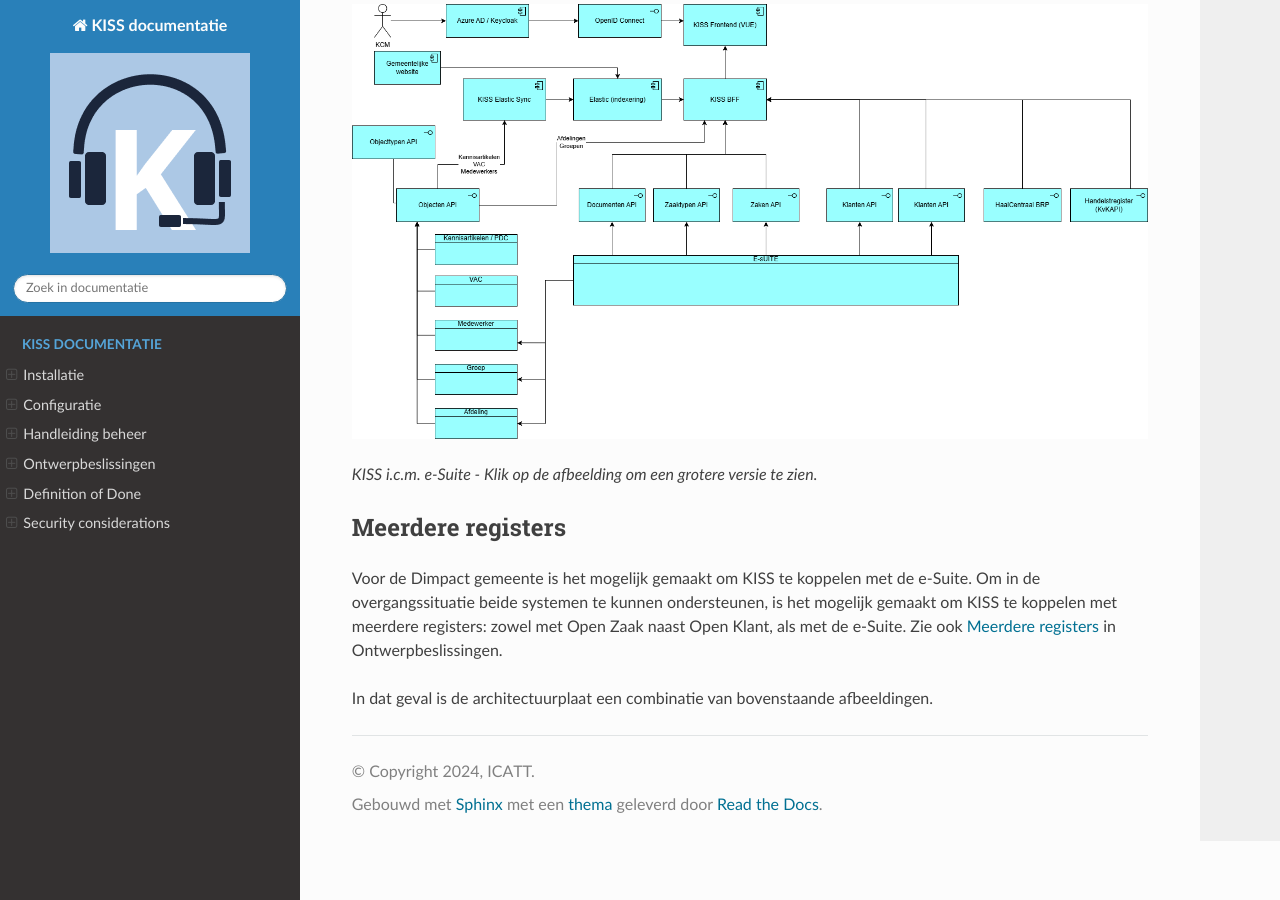
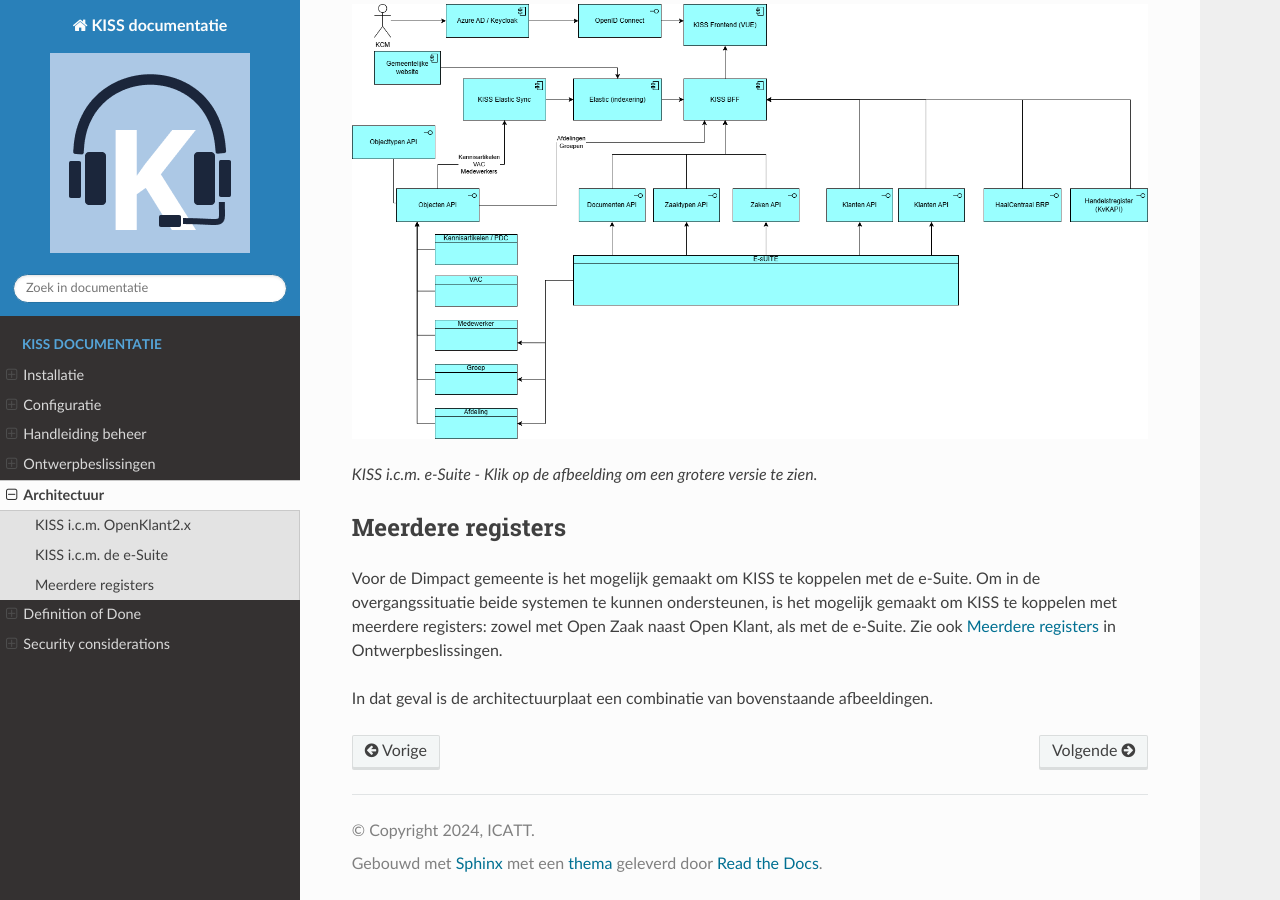
Before and after one commit to Klantinteractie-Servicesysteem/.github, a Sphinx documentation site: the page built from docs/architectuur/Architectuur.md, in a window 1280 px wide and 900 px high, scrolled down 765 px. Built offline with Sphinx 7.4.7 and the Read the Docs theme 3.1.0, drawn with Linux system fonts in a browser that asks for light colours; pages that are not in the unit, such as notebooks, are missing from menus.

Commit message:
final try architecture in toc

```diff
--- a/docs/index.rst
+++ b/docs/index.rst
@@ -12,6 +12,6 @@
    configuration/configuration
    manual/manual
    decision-record/decision-record
-   architectuur/architectuur.md
+   architectuur/Architectuur.md
    definition-of-done/definition-of-done.md
    security/security.md
```
